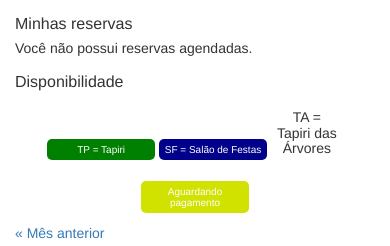
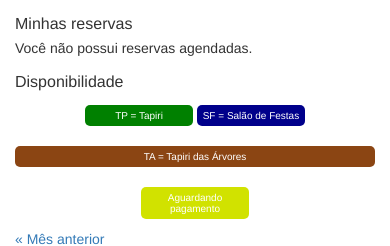
Before and after one commit to apvma-manaus/apvma, a Django app: template apvma/reservations/templates/reservations/reservations.html in a window 390 px wide; the page is wider, and only the part inside the window is pictured. Shown: the part 118-364 px from the top of that part. Run offline with Django 3.2, Linux system fonts and the light colour scheme; the template is opened without the code that fills it, so the values that code supplies are empty; the visitor is signed in with stand-in values (Sample User, id 1); parts of the project's set-up code (start-up, migrations or seed data) failed here and were passed over; some libraries are stand-ins or nearby versions.

Commit message:
Css do Tapiri das Árvores

```diff
--- a/apvma/core/static/css/reservations-mobile.css
+++ b/apvma/core/static/css/reservations-mobile.css
@@ -36,13 +36,13 @@
         width: 40%;
     }
 
-    .calendar-tp-reservation-future, .calendar-sf-reservation-future {
+    .calendar-tp-reservation-future, .calendar-sf-reservation-future, .calendar-ta-reservation-future {
         font-size: 10px;
         width: 30% !important;
     }
 
-    p.calendar-sf-reservation-future, p.calendar-tp-reservation-future,
-    p.calendar-sf-reservation-past, p.calendar-tp-reservation-past {
+    p.calendar-sf-reservation-future, p.calendar-tp-reservation-future, .calendar-ta-reservation-future,
+    p.calendar-sf-reservation-past, p.calendar-tp-reservation-past, .calendar-ta-reservation-past {
         width: 100% !important;
     }
 
--- a/apvma/core/static/css/reservations.css
+++ b/apvma/core/static/css/reservations.css
@@ -58,6 +58,20 @@ h3 {
     padding: 2px;
 }
 
+.calendar-ta-reservation-future {
+    color: white;
+    border-radius: 5px;
+    background-color: saddlebrown;
+    padding: 2px;
+}
+
+.calendar-ta-reservation-past {
+    color: white;
+    border-radius: 5px;
+    background-color: rosybrown; /* light brown */
+    padding: 2px;
+}
+
 #request_reservation_button {
     padding: 10px;
     width: 12%;
```
